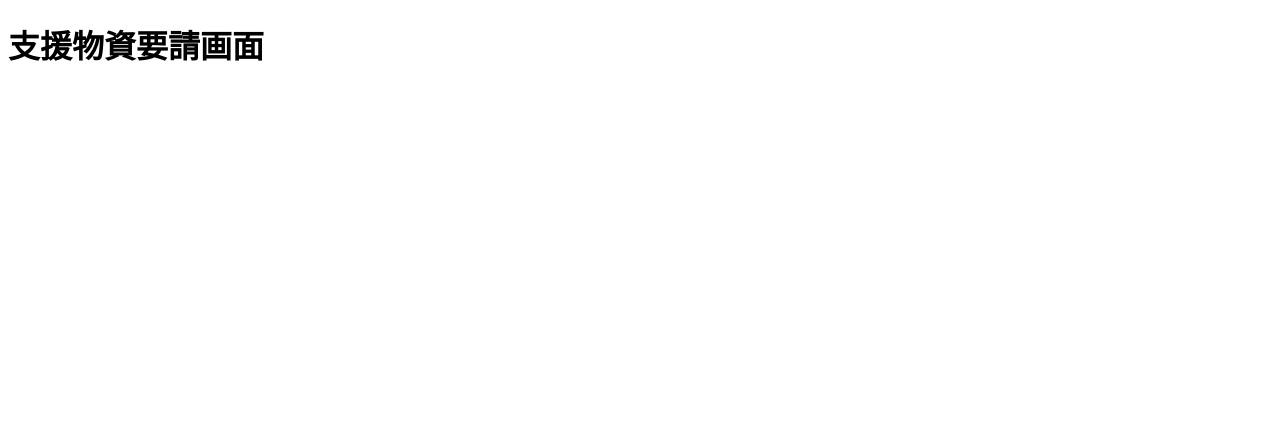
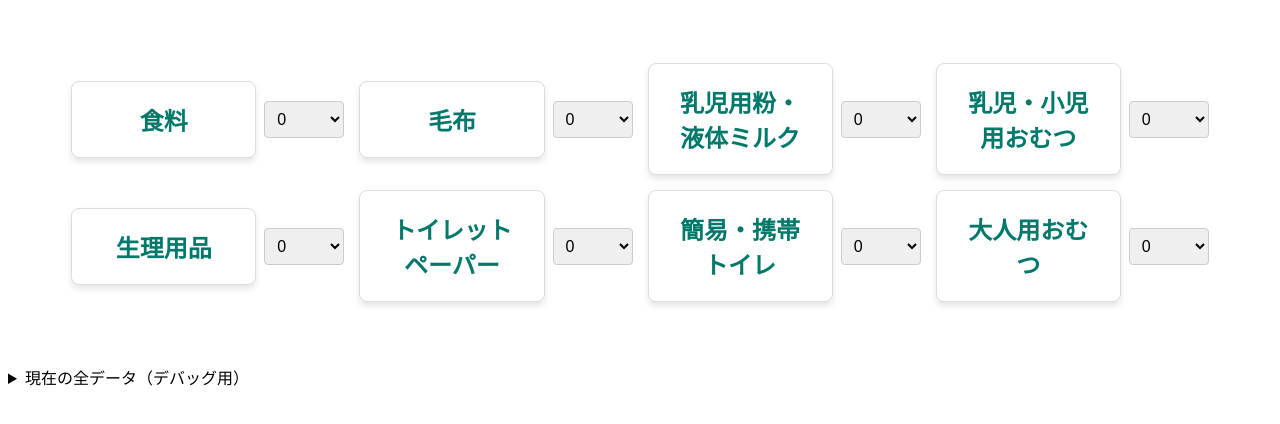
Before and after one commit to IBA-HOK/CoCoIRU, a SvelteKit app in the folder Svelte/: page /request in a window 1280 px wide. Shown: the top 424 px of the page. Built offline with nearby package versions, Linux system fonts and the light colour scheme.

Commit message:
申請物資リスト作成

```diff
--- a/Svelte/src/routes/request/+page.svelte
+++ b/Svelte/src/routes/request/+page.svelte
@@ -1 +1,73 @@
-<h1>支援物資要請画面</h1>
+<script lang="ts">
+  import Button from '$lib/Button.svelte';
+
+  // 申請物資のリスト
+  let items = [
+    { text: '食料', selectedValue: 0 },
+    { text: '毛布', selectedValue: 0 },
+    { text: '乳児用粉・液体ミルク', selectedValue: 0 },
+    { text: '乳児・小児用おむつ', selectedValue: 0 },
+    { text: '生理用品', selectedValue: 0 },
+    { text: 'トイレットペーパー', selectedValue: 0 },
+    { text: '簡易・携帯トイレ', selectedValue: 0 },
+    { text: '大人用おむつ', selectedValue: 0 },
+  ];
+
+  // 最大値は99
+  const maxQuantity = 100;
+
+</script>
+
+<div class="button-grid">
+  {#each items as item}
+    <div class="grid-item-container">
+
+      <Button text={item.text} on:click={() => console.log(item.text)} />
+
+      <select bind:value={item.selectedValue}>
+
+        {#each Array(maxQuantity) as _, i}
+          <option value={i}>
+            {i}
+          </option>
+        {/each}
+      </select>
+    </div>
+  {/each}
+</div>
+
+<details>
+  <summary>現在の全データ（デバッグ用）</summary>
+  <pre>{JSON.stringify(items, null, 2)}</pre>
+</details>
+
+<style>
+  /* ... (style タグの中身は前回の回答から変更なし) ... */
+
+  .button-grid {
+    display: grid;
+    grid-template-columns: repeat(4, 1fr);
+    margin: 5%;
+    gap: 15px;
+  }
+  .grid-item-container {
+    display: flex;
+    gap: 8px;
+    align-items: center;
+  }
+  .grid-item-container :global(button) {
+    flex: 1;
+  }
+  select {
+    font-size: 1rem;
+    padding: 8px;
+    border-radius: 4px;
+    border: 1px solid #ccc;
+    flex-basis: 80px; /* 数値だけなので幅を少し狭く調整 */
+  }
+  pre {
+    background-color: #f4f4f4;
+    padding: 10px;
+    border-radius: 4px;
+  }
+</style>
```
